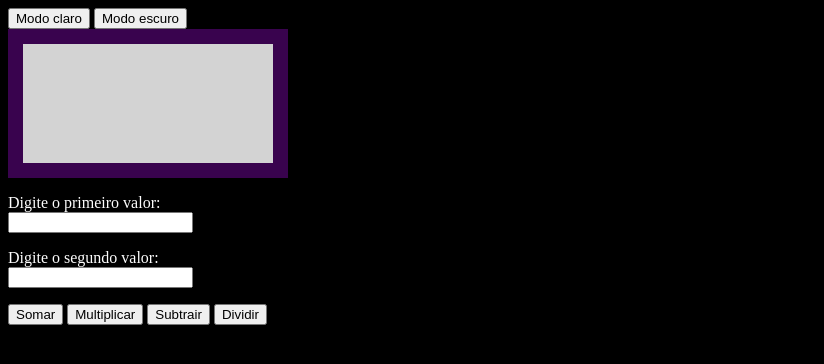
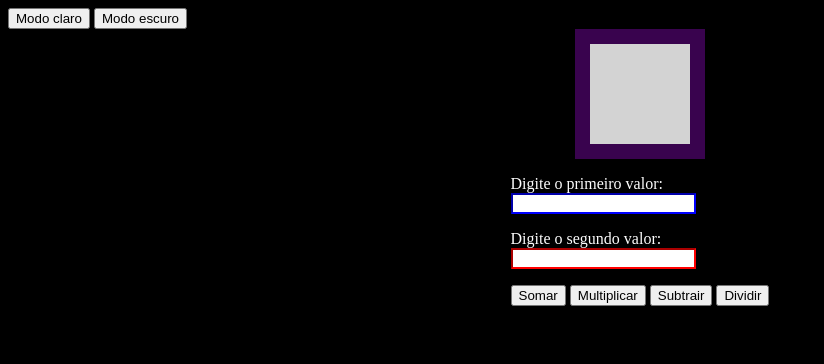
Before and after one commit to Jhon171819/HTML, a plain HTML site: page index.html in a window 1280 px wide. Shown: the whole page, without its empty margins (0-824 px from the left). Drawn offline with Linux system fonts and the light colour scheme.

Commit message:
atualizaçoes

```diff
--- a/index.css
+++ b/index.css
@@ -1,8 +1,33 @@
-body{
+body {
     background-color: black;
     color: rgb(253, 253, 253);
 }
-h1{
+
+#Valor1 {
+    border-color: blue;
+    border-bottom: 100%;
+}
+
+#Valor2 {
+    border-color: red;
+    border-bottom: 100%;
+
+}
+
+label {
+    width: fit-content;
+    margin-left: auto;
+    margin-right: auto;
+    display: block;
+    align-items: center;
+}
+
+#Resultado {
+    width: fit-content;
+    margin-left: auto;
+    margin-right: auto;
+    display: block;
+    align-items: center;
     color: rgb(0, 0, 0);
 }
 
@@ -13,3 +38,4 @@ div {
     padding: 50px;
     text-align: center;
     font-size: 90%;
+}
--- a/index.html
+++ b/index.html
@@ -3,11 +3,12 @@
     <!-- desenvolvido por Jonathan -->
     <meta charset="UTF8">
 <head>
-    <link rel="stylesheet" href="index.css">
     <button onclick="modoClaro()", id="But">Modo claro</button>
     <button onclick="modoEscuro()", id="But2">Modo escuro</button>
-    <div>
-        <h1 id="Resultado"></h1>
+</head>
+
+<body id="B">
+     <div id="Resultado">
     </div>
     <label for="Calculo">
                 <p>
@@ -26,11 +27,8 @@
             <Button onclick="subtrair()">Subtrair</Button>
             <button onclick="dividir()">Dividir</button>
         </p>
-
     </label>
-</head>
-
-<body id="B">
+<link rel="stylesheet" href="index.css">
 <script src="index.js"></script>
 </body>
 
--- a/index.js
+++ b/index.js
@@ -14,14 +14,12 @@ function dividir() {
     resultado = parseFloat(x / y).toFixed(2)
     document.getElementById("Resultado").innerHTML = resultado;
 }
-
 function subtrair() {
     let x = document.getElementById("Valor1").value;
     x = parseInt(x)
     let y = document.getElementById("Valor2").value;
     y = parseInt(y)
     document.getElementById("Resultado").innerHTML = x - y;
-
 }
 function multiplicar() {
     let x = document.getElementById("Valor1").value;
@@ -30,7 +28,6 @@ function multiplicar() {
     y = parseInt(y)
     document.getElementById("Resultado").innerHTML = x * y;
 }
-
 function somar() {
     let x = document.getElementById("Valor1").value;
     x = parseInt(x)
```
